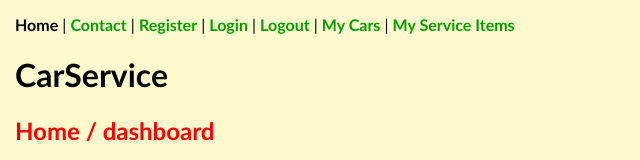
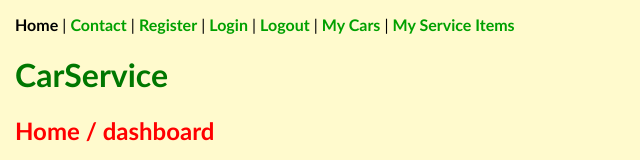
Before and after one commit to mironuk/CarServiceWeb, an Angular app in the folder client/: page /#/home in a window 1280 px wide. Before the commit this address led to /home. Shown: the top 160 px of the page, without its empty margins (0-640 px from the left). Built offline with nearby package versions, Linux system fonts and the light colour scheme.

Commit message:
CAR-11 : Implement Angular Routing infrastructure
- Fixed "Whitelabel Error Page" message when refreshing page.

```diff
--- a/client/src/app/app-routing.module.ts
+++ b/client/src/app/app-routing.module.ts
@@ -30,7 +30,7 @@ const routes: Routes = [
 ];
 
 @NgModule({
-    imports: [RouterModule.forRoot(routes)],
+    imports: [RouterModule.forRoot(routes, {useHash: true})],
     exports: [RouterModule]
 })
 export class AppRoutingModule { }
--- a/client/src/app/app.component.html
+++ b/client/src/app/app.component.html
@@ -14,6 +14,6 @@
     <a routerLink="/my-service-items" routerLinkActive="active">My Service Items</a>
 </nav>
 
-<h1>CarService</h1>
+<h1><a routerLink="/home">CarService</a></h1>
 
 <router-outlet></router-outlet>
--- a/client/src/styles.css
+++ b/client/src/styles.css
@@ -10,6 +10,15 @@ body {
 
 h1, div {
     /* padding: 10px; */
+}
+
+h1, h1 a, h1 a:visited {
+    color: #007700;
+}
+
+h1 a:hover {
+    text-decoration: none;
+    color: #005a00;
 }
 
 h2 {
```
